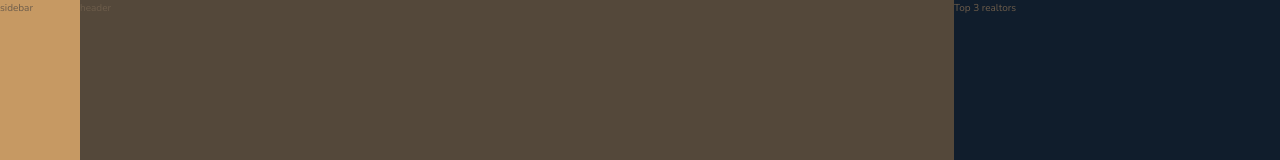
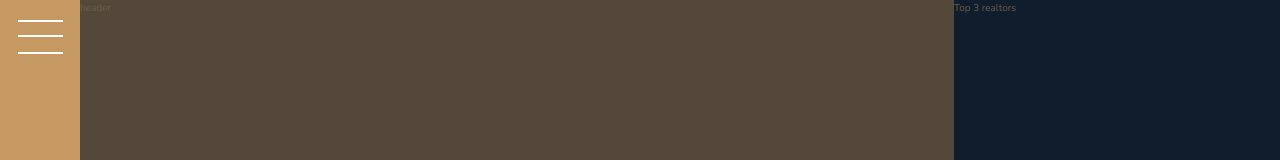
Before and after one commit to DominikKorpusik/nexter, a website built with Vite: page index.html in a window 1280 px wide. Shown: the top 160 px of the page. Built offline with nearby package versions, Linux system fonts and the light colour scheme; files whose address does not match are found by name.

Commit message:
Add sidebar

```diff
--- a/index.html
+++ b/index.html
@@ -15,7 +15,9 @@
     <title>Nexter &mdash; your home, your freedom</title>
   </head>
   <body class="container">
-    <div class="sidebar">sidebar</div>
+    <div class="sidebar">
+      <button class="nav-btn"></button>
+    </div>
 
     <header class="header">header</header>
 
--- a/sass/_sidebar.scss
+++ b/sass/_sidebar.scss
@@ -3,4 +3,33 @@
 
   grid-column: sidebar-start / sidebar-end;
   grid-row: 1 / -1;
+
+  text-align: center;
 }
+
+.nav-btn {
+  border: none;
+  border-radius: 0;
+
+  background-color: $color-white;
+  height: 2px;
+  width: 4.5rem;
+  margin-top: 2rem;
+
+  &::before,
+  &::after {
+    background-color: $color-white;
+    height: 2px;
+    width: 4.5rem;
+    content: "";
+    display: block;
+  }
+
+  &::before {
+    transform: translateY(1.5rem);
+  }
+
+  &::after {
+    transform: translateY(3rem);
+  }
+}
```
Also changed, not shown: css/style.css.
